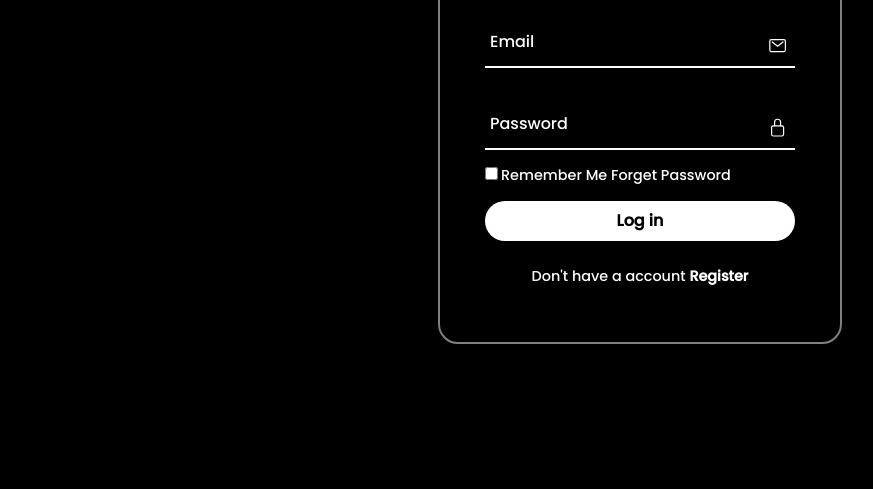
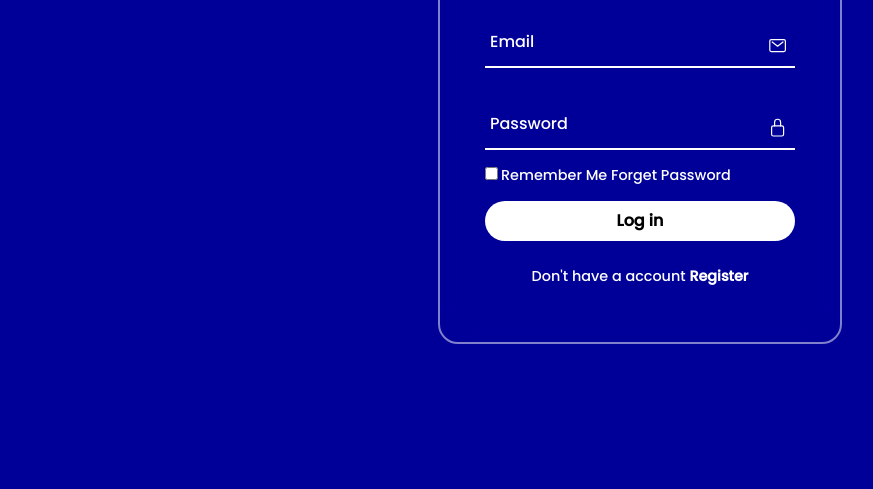
Before and after one commit to talhaansari692/Login-page, a plain HTML site: page index.html in a window 1280 px wide. Shown: the part 311-800 px from the top of the page, without its empty margins (0-873 px from the left). Drawn offline with nearby package versions, Linux system fonts and the light colour scheme.

Commit message:
Update facereclog.css

```diff
--- a/facereclog.css
+++ b/facereclog.css
@@ -5,7 +5,7 @@
     font-family: 'poppins',sans-serif;
 }
 body{
-background: black;
+background: #000099;
     background-position: center;
     background-size: cover;
 }
```
